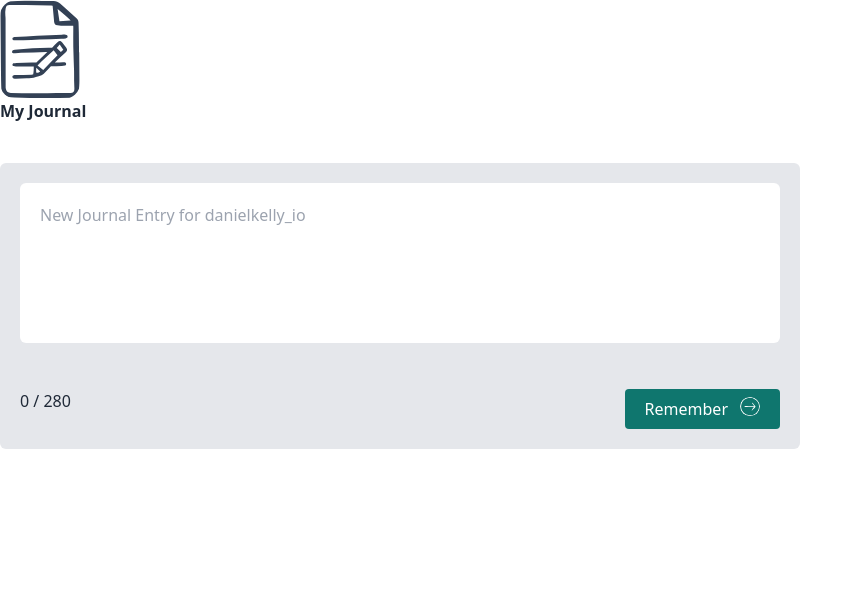
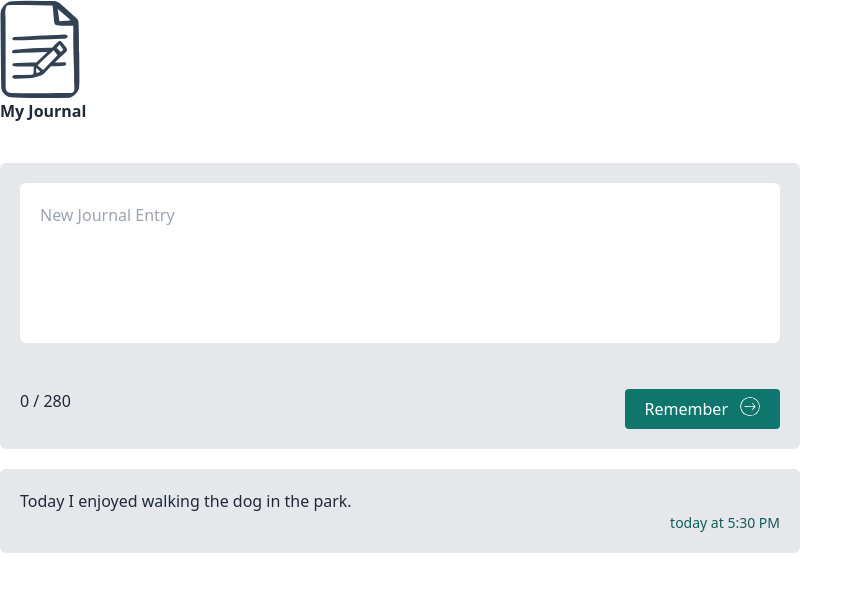
Before and after one commit to Coffeholic404/ts-journal, a Vue app: page / in a window 1280 px wide. Shown: the top 592 px of the page, without its empty margins (0-863 px from the left). Built offline with nearby package versions, Linux system fonts and the light colour scheme.

Commit message:
add the rest of the component

```diff
--- a/package.json
+++ b/package.json
@@ -13,6 +13,7 @@
     "format": "prettier --write src/"
   },
   "dependencies": {
+    "date-fns": "^3.3.1",
     "vue": "^3.4.15"
   },
   "devDependencies": {
--- a/src/App.vue
+++ b/src/App.vue
@@ -1,17 +1,17 @@
 <script setup lang="ts">
 import TheHeader from "@/components/TheHeader.vue";
 import EntryEditor from "./components/EntryEditor.vue";
-// import EntryCard from "@/components/EntryCard.vue";
+import EntryCard from "@/components/EntryCard.vue";
 </script>
 
 <template>
   <main class="container m-auto p-10">
     <TheHeader />
      <EntryEditor />
-   <!-- <ul>
+    <ul>
       <li>
         <EntryCard />
       </li>
-    </ul> -->
+    </ul>
   </main>
 </template>
--- /dev/null
+++ b/src/components/DataDisplay.vue
@@ -0,0 +1,19 @@
+<script lang="ts">
+// @ts-ignore this works fine
+import { formatRelative } from "date-fns";
+import { defineComponent } from "vue";
+export default defineComponent({
+  props: {
+    date: { type: Date, required: true },
+  },
+  computed: {
+    formatted() {
+      // @ts-ignore this works fine
+      return formatRelative(this.date, Date.now());
+    },
+  },
+});
+</script>
+<template>
+  <div>{{ formatted }}</div>
+</template>
--- /dev/null
+++ b/src/components/EntryCard.vue
@@ -0,0 +1,16 @@
+<script lang="ts" setup>
+import DateDisplay from "@/components/DataDisplay.vue";
+import UseEmojis from "@/composables/UseEmojis";
+const { findEmoji } = UseEmojis();
+</script>
+<template>
+  <div class="entry-card">
+    <div class="entry-card-body">
+      <component width="75" :is="findEmoji('happy')"></component>
+      <div class="entry-text">Today I enjoyed walking the dog in the park.</div>
+    </div>
+    <div class="entry-footer">
+      <DateDisplay :date="new Date()" class="mr-2" />
+    </div>
+  </div>
+</template>
--- a/src/components/EntryEditor.vue
+++ b/src/components/EntryEditor.vue
@@ -4,7 +4,7 @@ import ArrowCircleRight from "@/assets/icons/arrow-circle-right.svg";
 </script>
 <template>
   <form class="entry-form" @submit.prevent>
-    <textarea placeholder="New Journal Entry for danielkelly_io"></textarea>
+    <textarea placeholder="New Journal Entry"></textarea>
     <EmojiField />
     <div class="entry-form-footer">
       <span>0 / 280</span>
```
Also changed, not shown: 1 other file (tests, documents, lock files or other folders).
